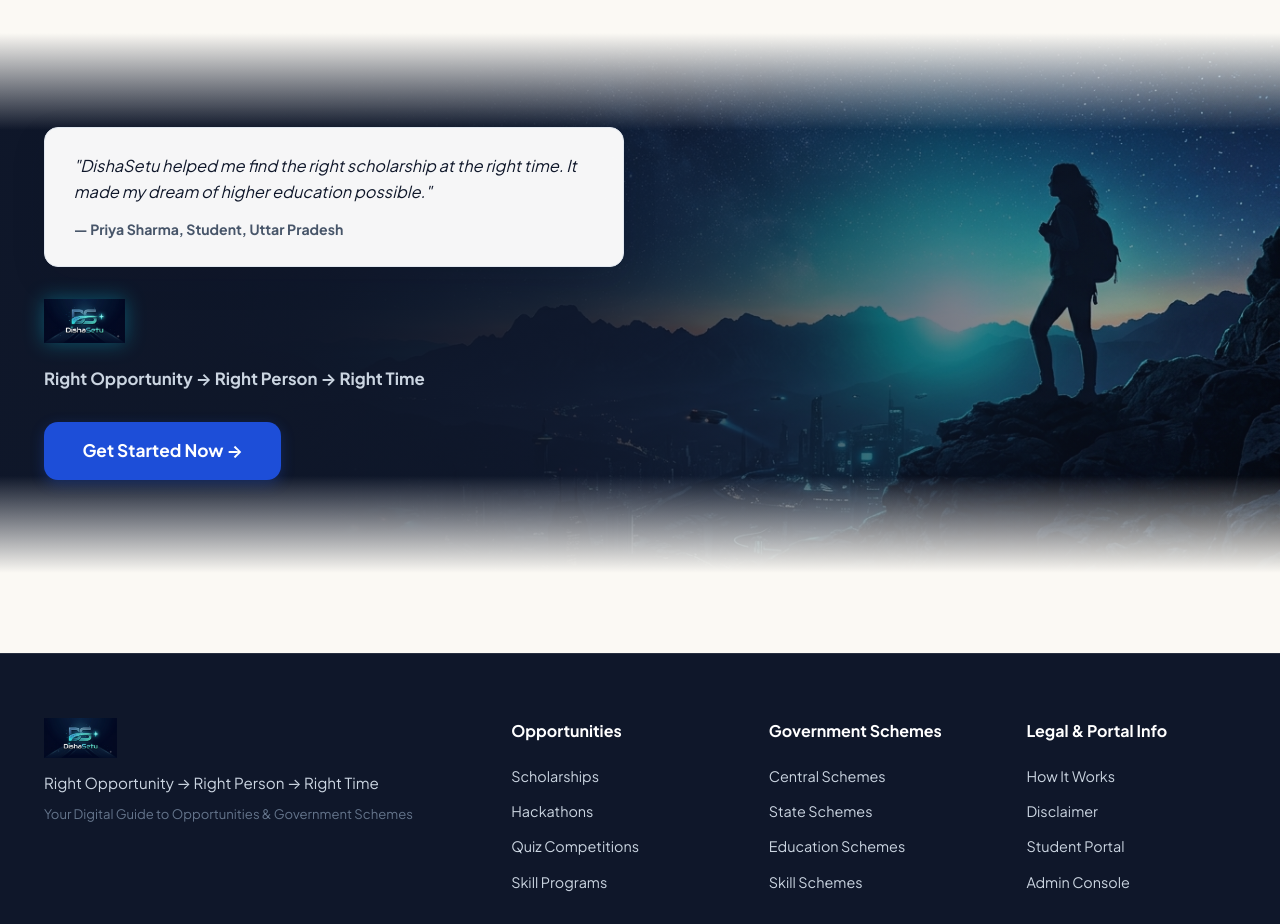
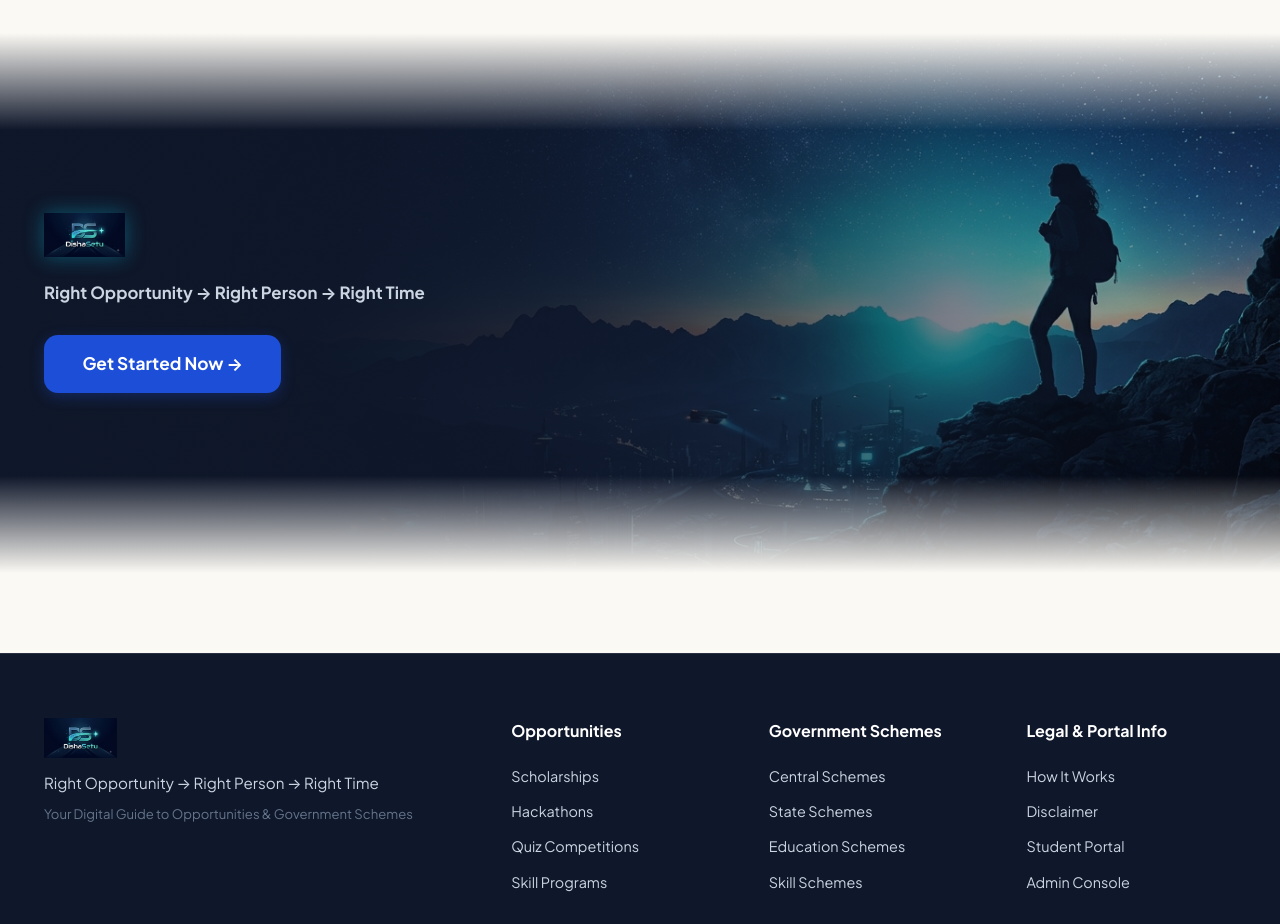
Before and after one commit to Shaktipatel826/DishaSetu, a website: page public/index.html in a window 1280 px wide. Shown: the part 2000-2924 px from the top of the page. Drawn offline with Linux system fonts and the light colour scheme; no server answers.

Commit message:
Remove testimonial section completely

```diff
--- a/public/index.html
+++ b/public/index.html
@@ -232,15 +232,8 @@
     <!-- FRAME 6: CINEMATIC FINAL MOTIVATIONAL CTA SECTION -->
     <section class="final-cta-wrapper">
       <div class="container final-cta-container">
-        <!-- Left Area: Real HTML Testimonial, Branding, Tagline & Button -->
+        <!-- Left Area: Branding, Tagline & Button -->
         <div class="final-cta-left">
-          <div class="testimonial-quote-box">
-            <p>"DishaSetu helped me find the right scholarship at the right time. It made my dream of higher education possible."</p>
-            <div class="testimonial-author">
-              — Priya Sharma, <span style="color: var(--primary-cyan);">Student, Uttar Pradesh</span>
-            </div>
-          </div>
-
           <a href="index.html" class="brand-logo" style="margin-bottom: 1rem; display: inline-block;">
             <img src="assets/logo.png" alt="DishaSetu Logo" style="height: 44px; width: auto; object-fit: contain; filter: drop-shadow(0 0 10px rgba(6, 182, 212, 0.4));">
           </a>
--- a/public/style.css
+++ b/public/style.css
@@ -835,30 +835,6 @@ a:hover {
   max-width: 580px;
 }
 
-.testimonial-quote-box {
-  background: rgba(255, 255, 255, 0.96);
-  border: 1px solid var(--border-light);
-  border-radius: var(--radius-md);
-  padding: 1.6rem 1.8rem;
-  margin-bottom: 2rem;
-  box-shadow: var(--shadow-lg);
-}
-
-.testimonial-quote-box p {
-  color: var(--navy-dark);
-  font-size: 1.02rem;
-  font-style: italic;
-  line-height: 1.6;
-  margin-bottom: 0.8rem;
-}
-
-.testimonial-author {
-  font-style: normal;
-  font-weight: 700;
-  font-size: 0.88rem;
-  color: var(--text-muted);
-}
-
 /* Notification Bell & Drawer */
 .notification-bell-btn {
   position: relative;
```
